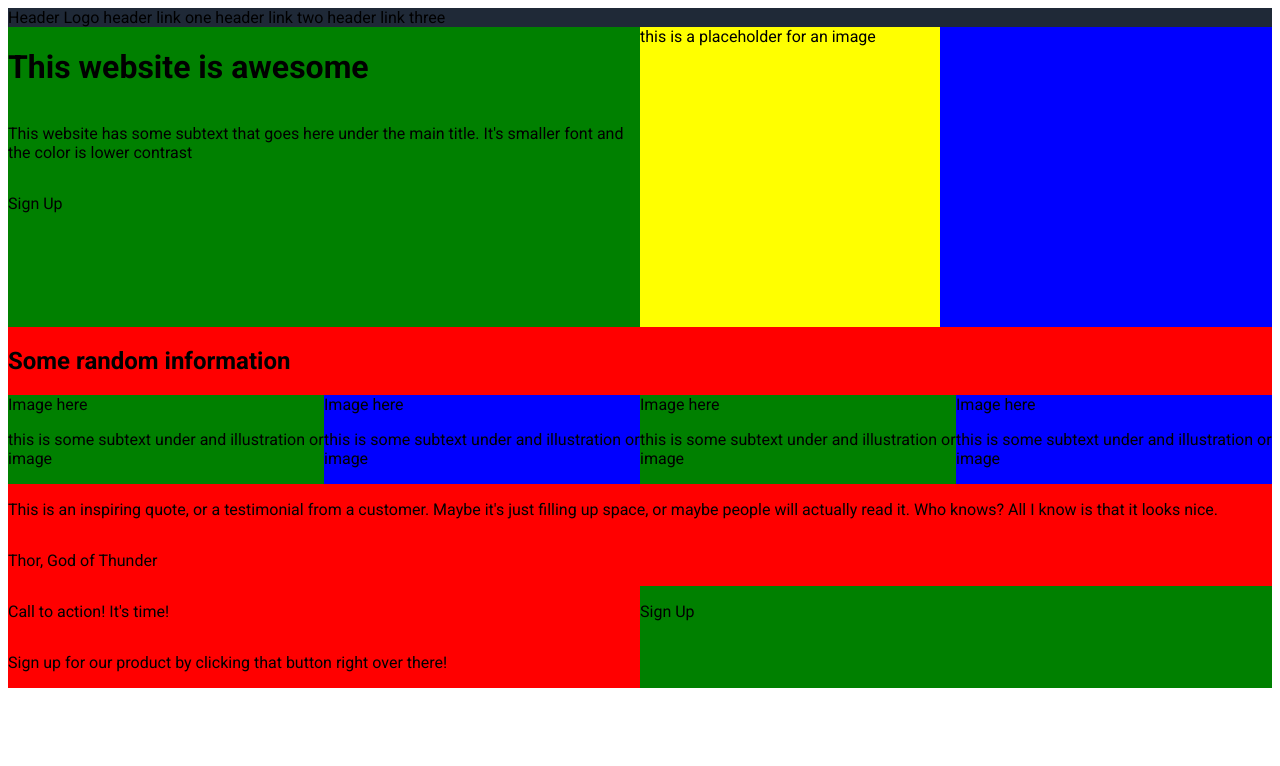
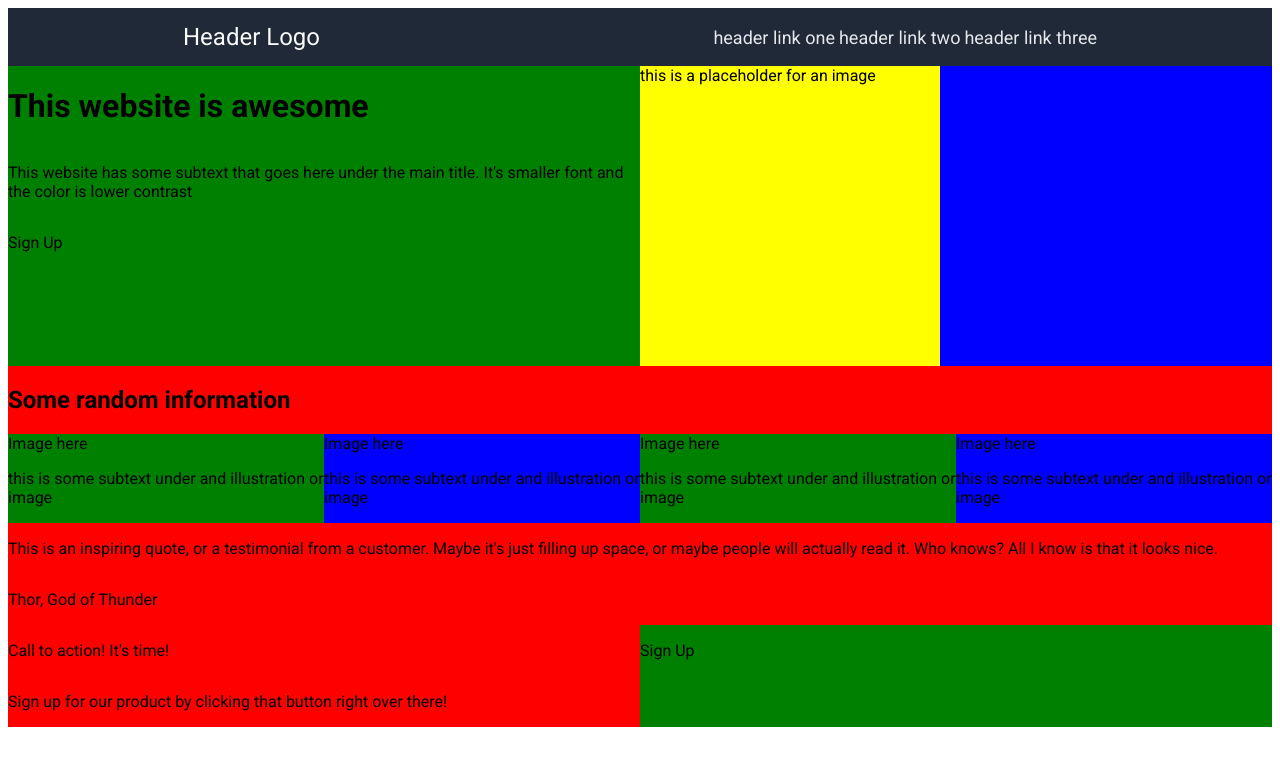
Before and after one commit to CleverKitsune/odin_webframe, a plain HTML site: page index.html in a window 1280 px wide. Drawn offline with Linux system fonts and the light colour scheme.

Commit message:
finished the header

```diff
--- a/index.html
+++ b/index.html
@@ -10,11 +10,23 @@
     </head>
 
     <body>
-        <div class="flex-container dark">
-            <span>Header Logo</span>
-            <span>header link one</span>
-            <span>header link two</span>
-            <span>header link three</span>
+        <div id="container-one" class="flex-container dark">
+            <div class="row">
+                <div class="column">
+                    <span id="logo">Header Logo</span>
+                </div>
+
+                <span id="link-column">
+                    <span class="links">header link one</span>
+                    <span class="links">header link two</span>
+                    <span class="links">header link three</span>
+                </span>
+            </div>
+
+
+
+
+
         </div>
 
         <div class="flex-container dark">
--- a/styles.css
+++ b/styles.css
@@ -4,6 +4,13 @@
 
 .flex-container {
     background-color: red;
+}
+
+#container-one {
+    padding-top: 15px;
+    padding-bottom: 15px;
+    padding-left: 175px;
+    padding-right: 175px;
 }
 
 .row {
@@ -18,6 +25,22 @@
     flex-direction: column;
     flex-basis: 100%;
     flex: 1;
+}
+
+#logo {
+    color: #F9FAF8;
+    font-size: 24px;
+    justify-content:left;
+}
+
+.links {
+    color: #E5E7EB;
+    font-size: 18px;
+}
+
+#link-column {
+    align-content: center;
+
 }
 
 .dark {
```
